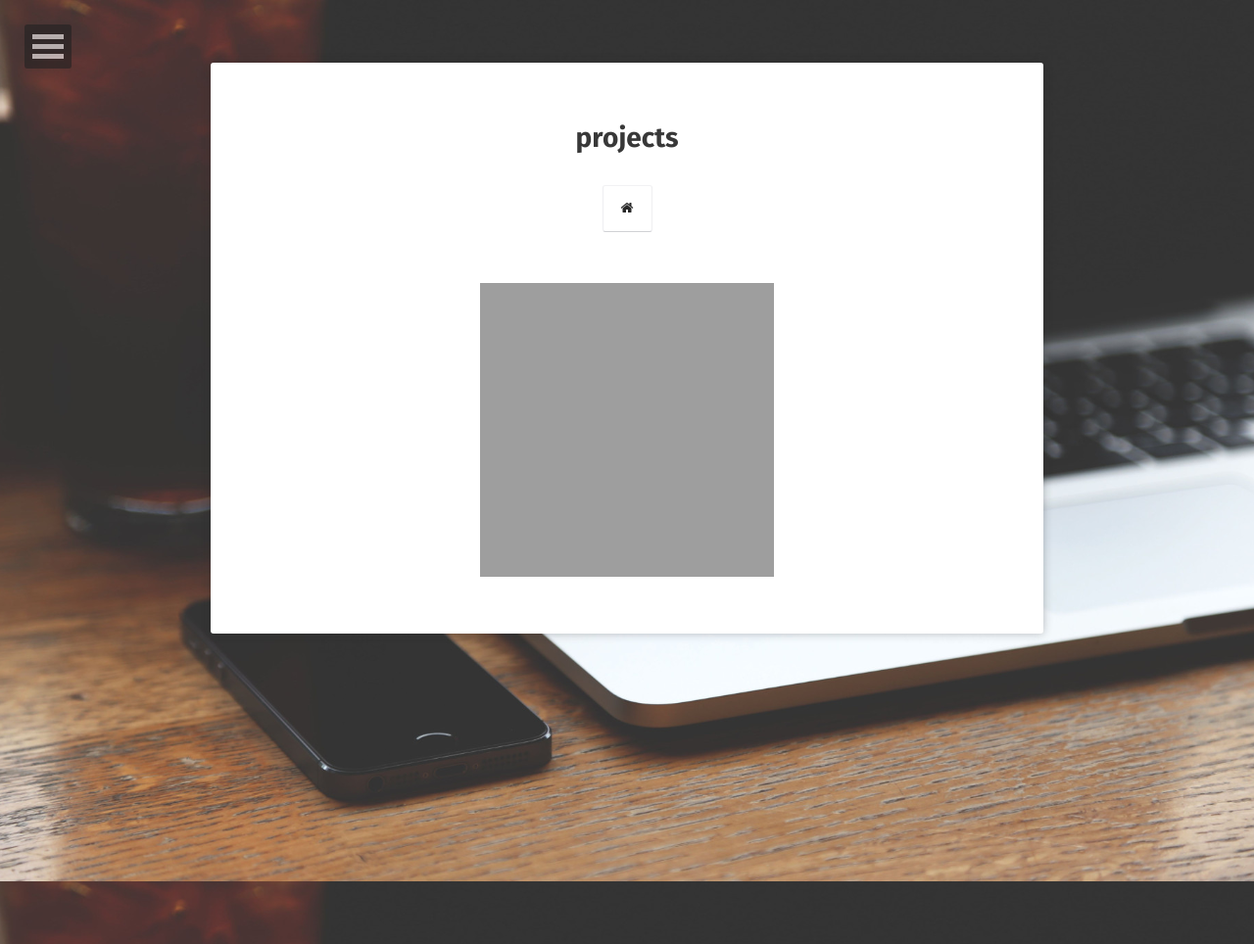
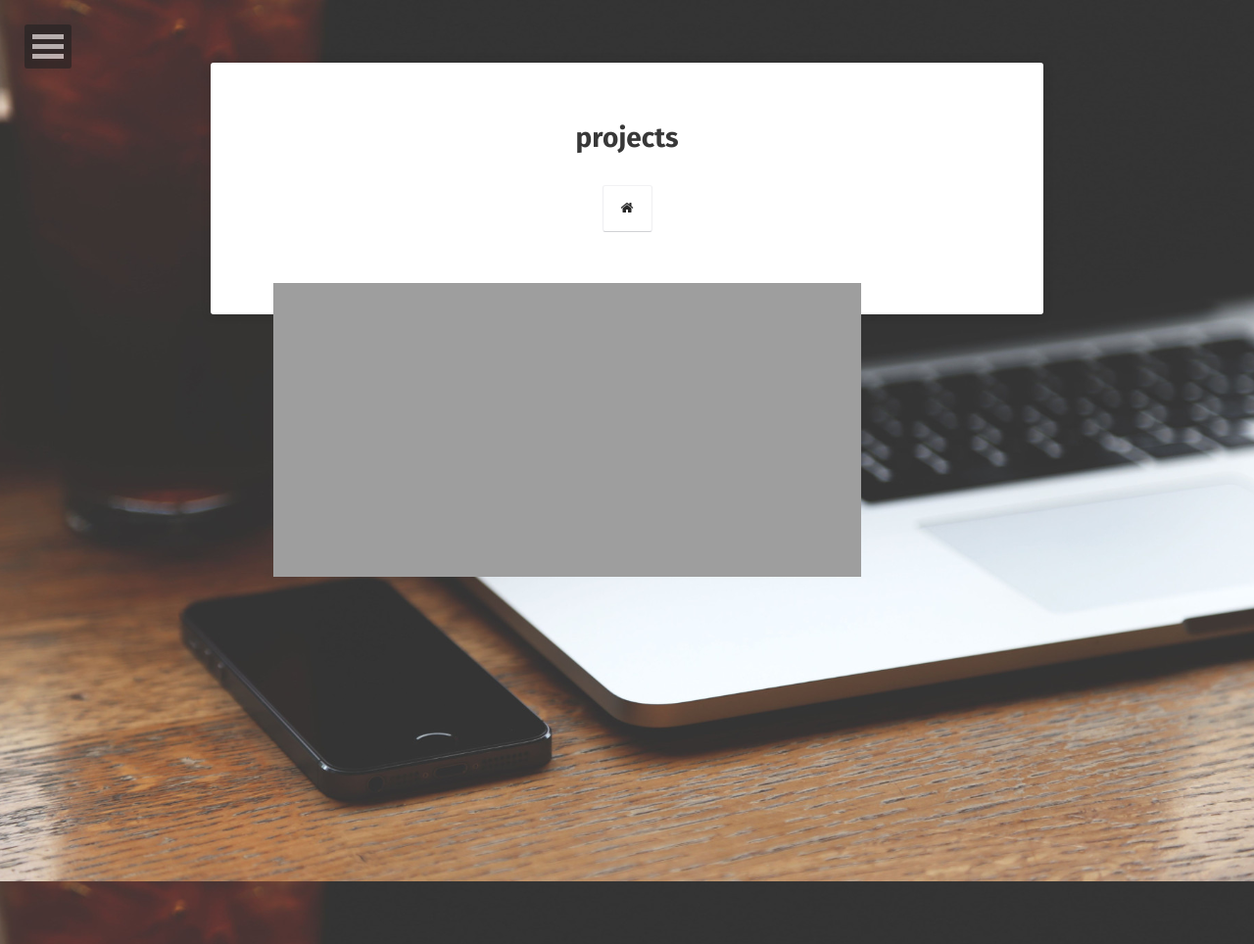
Before and after one commit to sp37344/sp37344.github.io, a Jekyll site: the page built from projects/index.md, in a window 1280 px wide. Shown: the whole page at 98% size. Built offline with Jekyll 4.4.1, drawn with Linux system fonts in a browser that asks for light colours; some web fonts are replaced.

Commit message:
website changes

```diff
--- a/_layouts/project.html
+++ b/_layouts/project.html
@@ -25,7 +25,8 @@ layout: compress
                         <i class="fa fa-home"></i>
                     </a>
                 </div>
-                <img src="{{ site.url }}/assets/img/designs/white-water.png" style="width:300px;height:300px;">
+                <img src="{{ site.url }}/assets/img/designs/white-water.png" align="left" style="width:300px;height:300px;">
+                <img src="{{ site.url }}/assets/img/designs/mountain-pixel.png" align="left" style="width:300px;height:300px;">
                 <!-- <div class="post-list">
                     {% for post in site.posts %}
                         {% if post.project %}
```
Also changed, not shown: assets/img/designs/clouds.png (added), assets/img/designs/flower-cut.png (added), assets/img/designs/flower-neon.png (added), assets/img/designs/flower.jpg (added), assets/img/designs/moon-2.png (added), assets/img/designs/paint marks3-01.jpg (added), assets/img/designs/puso-logo-lato-medium.png (added), assets/img/designs/smoke-twirl-purple-neon.png (added), assets/img/designs/smoke-twirl.png (added), 6 other files.
